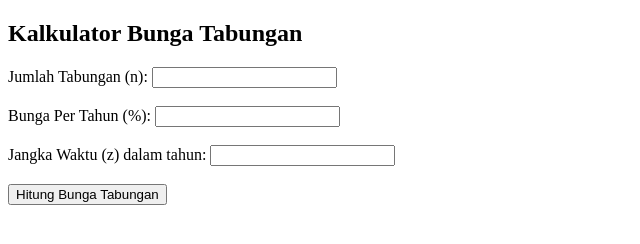
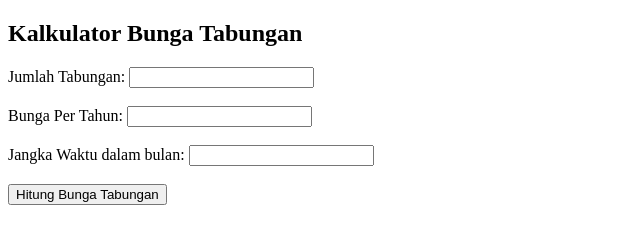
Before and after one commit to IT-ODP-BNI-Batch-2/12FebStudyCase, a plain HTML site: page htmlnyadeta.html in a window 1280 px wide. Shown: the whole page, without its empty margins (0-640 px from the left). Drawn offline with Linux system fonts and the light colour scheme.

Commit message:
deta push lagi

```diff
--- a/htmlnyadeta.html
+++ b/htmlnyadeta.html
@@ -6,13 +6,13 @@
 <body>
     <h2>Kalkulator Bunga Tabungan</h2>
     <form id="calculatorForm">
-        <label for="jumlahTabungan">Jumlah Tabungan (n):</label>
+        <label for="jumlahTabungan">Jumlah Tabungan:</label>
         <input type="number" id="jumlahTabungan" name="jumlahTabungan" required><br><br>
 
-        <label for="bungaPerTahun">Bunga Per Tahun (%):</label>
+        <label for="bungaPerTahun">Bunga Per Tahun:</label>
         <input type="number" id="bungaPerTahun" name="bungaPerTahun" required><br><br>
 
-        <label for="jangkaWaktu">Jangka Waktu (z) dalam tahun:</label>
+        <label for="jangkaWaktu">Jangka Waktu dalam bulan:</label>
         <input type="number" id="jangkaWaktu" name="jangkaWaktu" required><br><br>
 
         <button type="button" onclick="hitungBunga()">Hitung Bunga Tabungan</button>
@@ -67,7 +67,7 @@
             var calculator = new SavingCalculator(jumlahTabungan, bungaPerTahun, jangkaWaktu);
             var bunga = calculator.calculateInterest();
 
-            document.getElementById('hasilBunga').innerHTML = "Bunga tabungan adalah: " + bunga.toFixed(2);
+            document.getElementById('hasilBunga').innerHTML = "Bunga tabungan yang akan diterima perbulan adalah: IDR. " + bunga.toFixed(2);
         }
     </script>
 </body>
```
